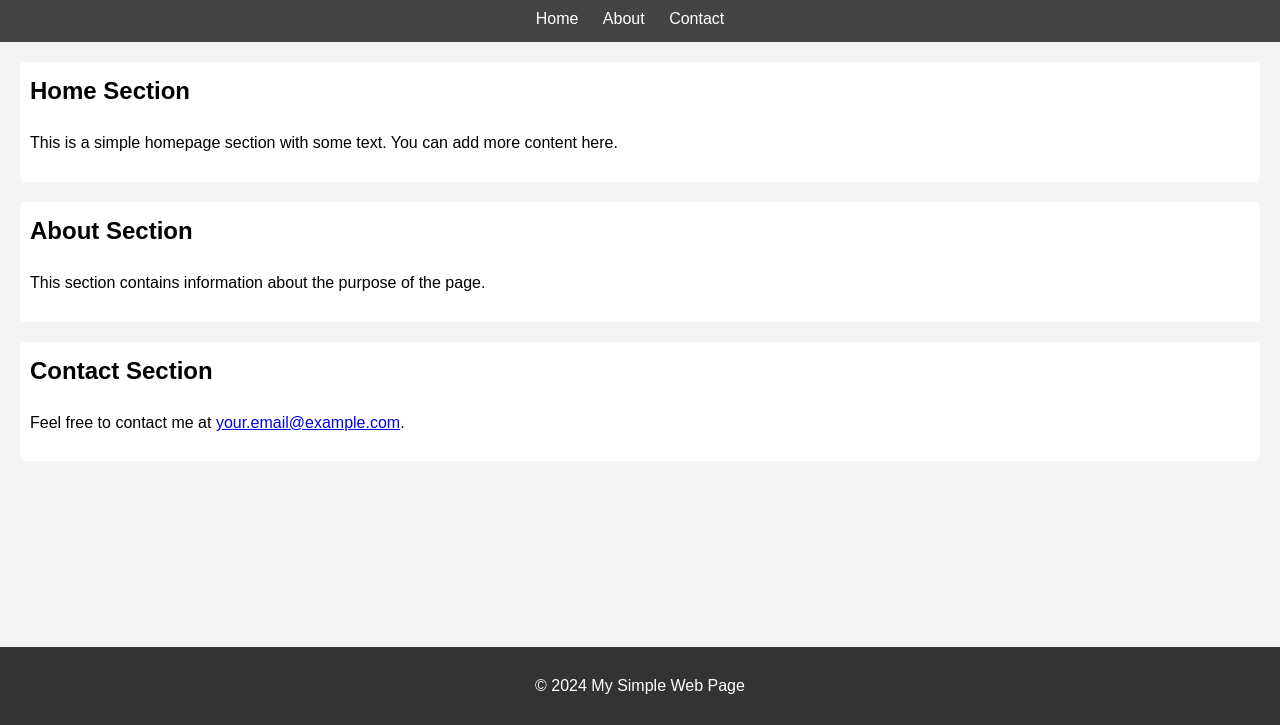
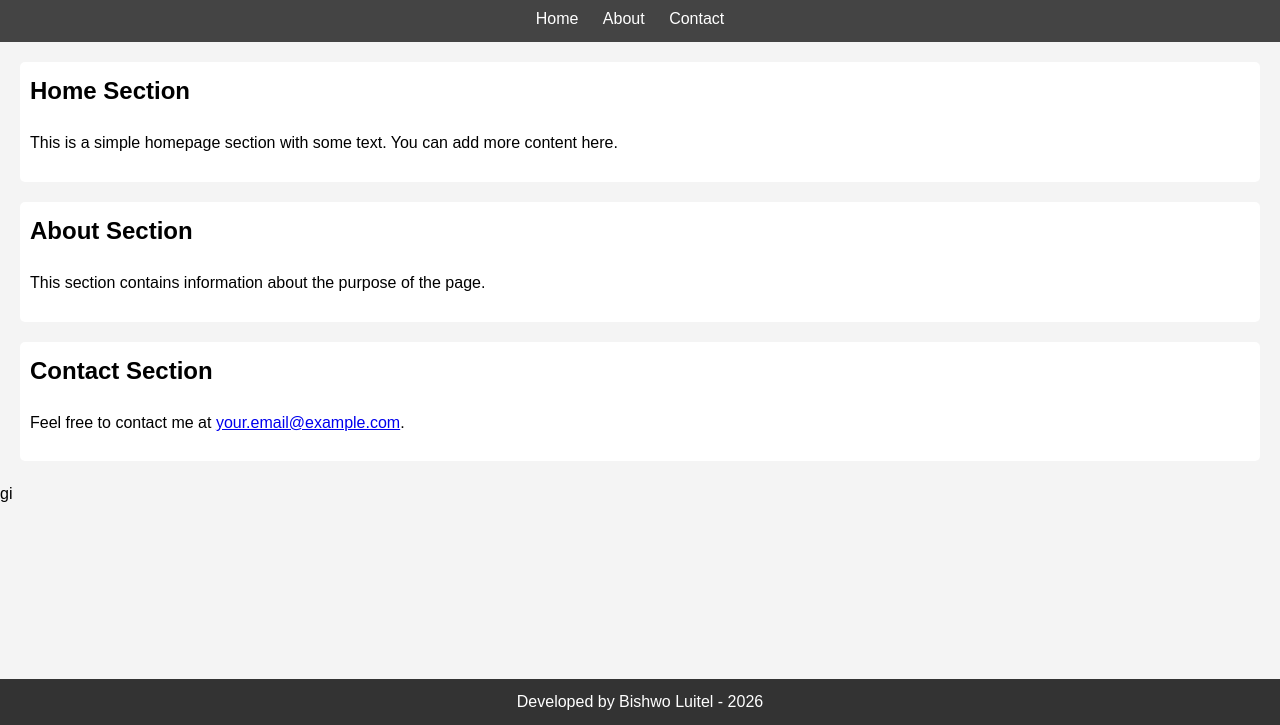
Before and after one commit to bishwo2006/my-website026, a plain HTML site: page Index.html in a window 1280 px wide. Shown: the part 75-800 px from the top of the page. Drawn offline with Linux system fonts and the light colour scheme.

```diff
--- a/Index.html
+++ b/Index.html
@@ -36,7 +36,7 @@
     </section>
 
     <footer>
-        <p>&copy; 2024 My Simple Web Page</p>
-    </footer>
+    Developed by Bishwo Luitel - 2026
+</footer>gi
 </body>
 </html>
```
